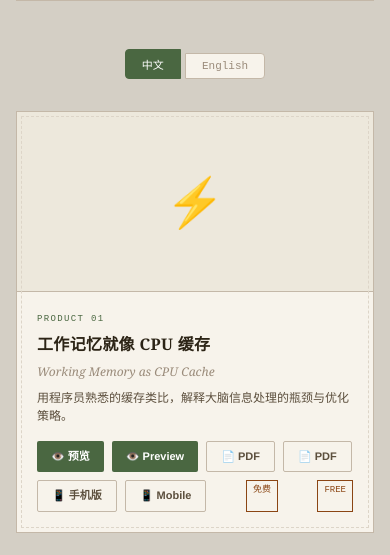
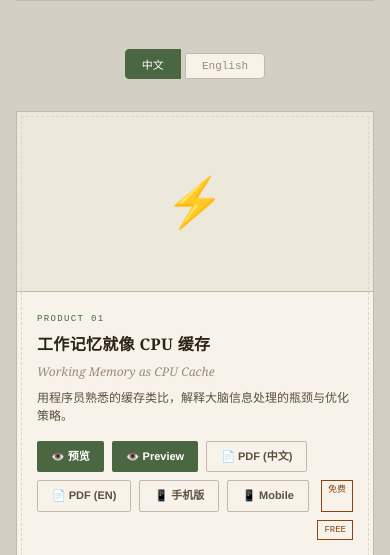
Before and after one commit to 0065paula/cognitive-visual-lab, a plain HTML site: page index.html in a window 390 px wide. Shown: the part 261-816 px from the top of the page. Drawn offline with Linux system fonts and the light colour scheme.

Commit message:
fix: update product 01 links and remove old poster.pdf
- Delete old poster.pdf (outdated version)
- Fix root index.html links: poster-cn.pdf, poster-en.pdf, mobile.html
- Paula was seeing cached old content due to stale links

```diff
--- a/index.html
+++ b/index.html
@@ -314,10 +314,10 @@ footer .ornament {
         <div class="product-actions">
           <a href="products/01-working-memory/index.html" class="btn btn-primary" data-lang="zh">👁️ 预览</a>
           <a href="products/01-working-memory/index.html" class="btn btn-primary" data-lang="en">👁️ Preview</a>
-          <a href="products/01-working-memory/poster.pdf" class="btn btn-secondary" data-lang="zh">📄 PDF</a>
-          <a href="products/01-working-memory/poster.pdf" class="btn btn-secondary" data-lang="en">📄 PDF</a>
-          <a href="products/01-working-memory/poster-mobile.png" class="btn btn-secondary" data-lang="zh">📱 手机版</a>
-          <a href="products/01-working-memory/poster-mobile.png" class="btn btn-secondary" data-lang="en">📱 Mobile</a>
+          <a href="products/01-working-memory/poster-cn.pdf" class="btn btn-secondary" data-lang="zh">📄 PDF (中文)</a>
+          <a href="products/01-working-memory/poster-en.pdf" class="btn btn-secondary" data-lang="en">📄 PDF (EN)</a>
+          <a href="products/01-working-memory/mobile.html" class="btn btn-secondary" data-lang="zh">📱 手机版</a>
+          <a href="products/01-working-memory/mobile.html" class="btn btn-secondary" data-lang="en">📱 Mobile</a>
           <span class="badge-free" data-lang="zh">免费</span>
           <span class="badge-free" data-lang="en">FREE</span>
         </div>
```
Also changed, not shown: 1 other file.
